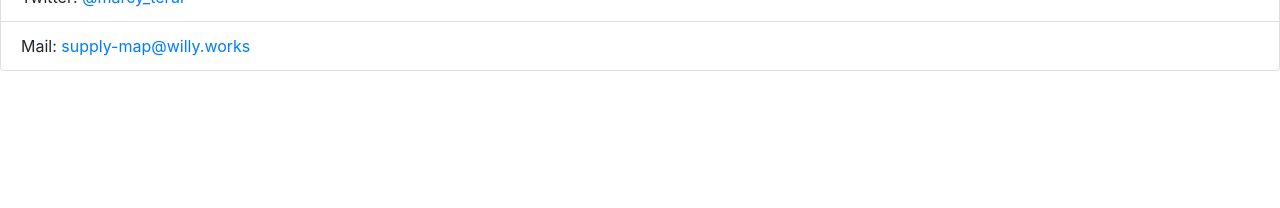
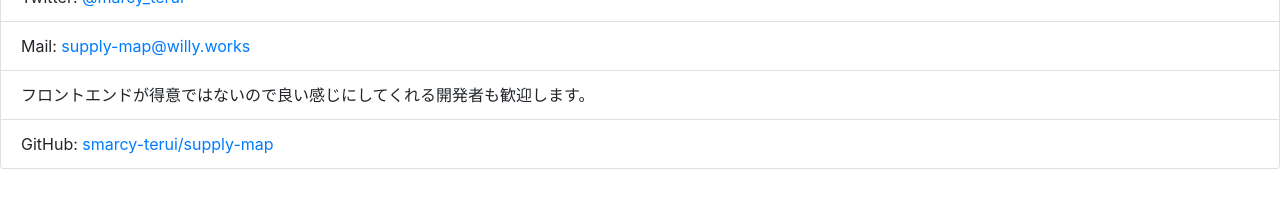
Before and after one commit to marcy-terui/supply-map, a Vue app: page / in a window 1280 px wide. Both pictures are taken after a click on the tab "お問い合わせ・ご要望". Shown: the part 234-442 px from the top of the page. Built offline with nearby package versions, Linux system fonts and the light colour scheme; no server answers.

Commit message:
change title

```diff
--- a/index.html
+++ b/index.html
@@ -3,7 +3,7 @@
   <head>
     <meta charset="utf-8">
     <meta name="viewport" content="width=device-width,initial-scale=1.0">
-    <title>supply-map</title>
+    <title>災害時供給状況マップ（β）</title>
   </head>
   <body>
     <div id="app"></div>
--- a/src/App.vue
+++ b/src/App.vue
@@ -78,6 +78,8 @@
           <b-list-group-item>ご質問やご要望は下記管理者連絡先までご連絡ください。</b-list-group-item>
           <b-list-group-item>Twitter: <b-link href="https://twitter.com/marcy_terui">@marcy_terui</b-link></b-list-group-item>
           <b-list-group-item>Mail: <b-link href="mailto:supply-map@willy.works">supply-map@willy.works</b-link></b-list-group-item>
+          <b-list-group-item>フロントエンドが得意ではないので良い感じにしてくれる開発者も歓迎します。</b-list-group-item>
+          <b-list-group-item>GitHub: <b-link href="https://github.com/marcy-terui/supply-map">smarcy-terui/supply-map</b-link></b-list-group-item>
         </b-tab>
       </b-tabs>
     </div>
```
